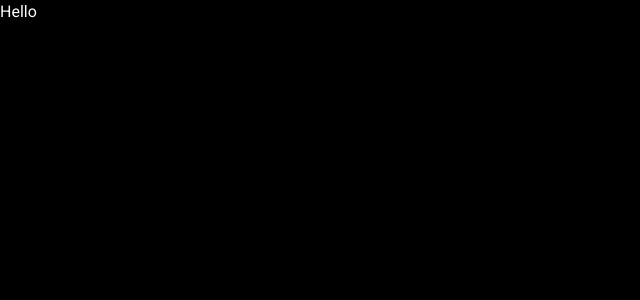
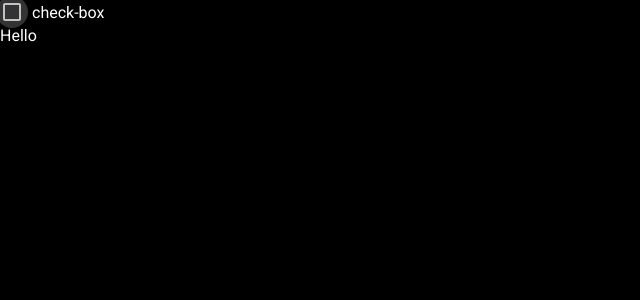
Before and after one commit to hunzah/Cards, a React (Vite) app: page / in a window 1280 px wide. Shown: the top 300 px of the page, without its empty margins (0-640 px from the left). Built offline with nearby package versions, Linux system fonts and the light colour scheme.

Commit message:
add animation to checkbox

```diff
--- a/src/App.tsx
+++ b/src/App.tsx
@@ -1,3 +1,14 @@
+import { useState } from 'react'
+
+import { Checkbox } from './components/ui/checkbox'
+
 export function App() {
-  return <div>Hello</div>
+  const [checked, setChecked] = useState(false)
+
+  return (
+    <div>
+      <Checkbox checked={checked} onChange={setChecked} text={'check-box'} />
+      Hello
+    </div>
+  )
 }
--- a/src/components/ui/checkbox/checkbox.module.scss
+++ b/src/components/ui/checkbox/checkbox.module.scss
@@ -1,22 +1,21 @@
 .checkboxRoot {
+  position: relative;
+
   display: flex;
   gap: 8px;
   align-items: center;
 
-  width: 24px;
-  height: 24px;
+  max-width: 100%;
+  max-height: 100%;
   margin: 0;
   padding: 0;
 
-  background-color: var(--color-dark-900);
+  background-color: transparent;
   border: none;
 }
 
-// styles for checkbox when it's active
-
 .checkboxContainer {
   position: relative;
-  align-items: center;
   width: 24px;
   height: 24px;
 }
@@ -24,7 +23,7 @@
 .checkboxContainer::before {
   content: '';
 
-  position: relative;
+  position: absolute;
   z-index: -1;
   top: 50%;
   left: 50%;
@@ -35,20 +34,22 @@
   margin: 0;
   padding: 0;
 
+  background-color: var(--color-dark-900);
   border-radius: 50%;
+
+  transition: background-color 0.2s ease;
 }
-
-.checkboxContainer:active::before {
-  background-color: var(--color-dark-100);
-}
-
-// styles for checkbox when it's on hover
 
 .checkboxContainer:hover::before {
   background-color: var(--color-dark-500);
 }
 
-.textContainer {
+.checkboxContainer:active::before,
+.checkboxContainer:focus::before {
+  background-color: var(--color-dark-100);
+}
+
+.text {
   font-family: var(--font-family-primary);
   font-size: var(--font-size-s);
   font-weight: var(--font-weight-regular);
--- a/src/components/ui/checkbox/checkbox.tsx
+++ b/src/components/ui/checkbox/checkbox.tsx
@@ -12,6 +12,7 @@ type PropsType = {
   disabled?: boolean
   required?: boolean
   id?: string
+  className?: string
 }
 
 export const Checkbox = (props: PropsType) => {
@@ -33,7 +34,7 @@ export const Checkbox = (props: PropsType) => {
           <img src={checkboxBorderSvg} alt="checkbox-border" className={s.customCheckboxSvg} />
         )}
       </div>
-      <label className={s.textContainer}>
+      <label className={s.textContainer} aria-label={text}>
         <span className={s.textContent}>{text}</span>
       </label>
     </CheckboxRadix.Root>
```
Also changed, not shown: 1 other file (tests, documents, lock files or other folders).
